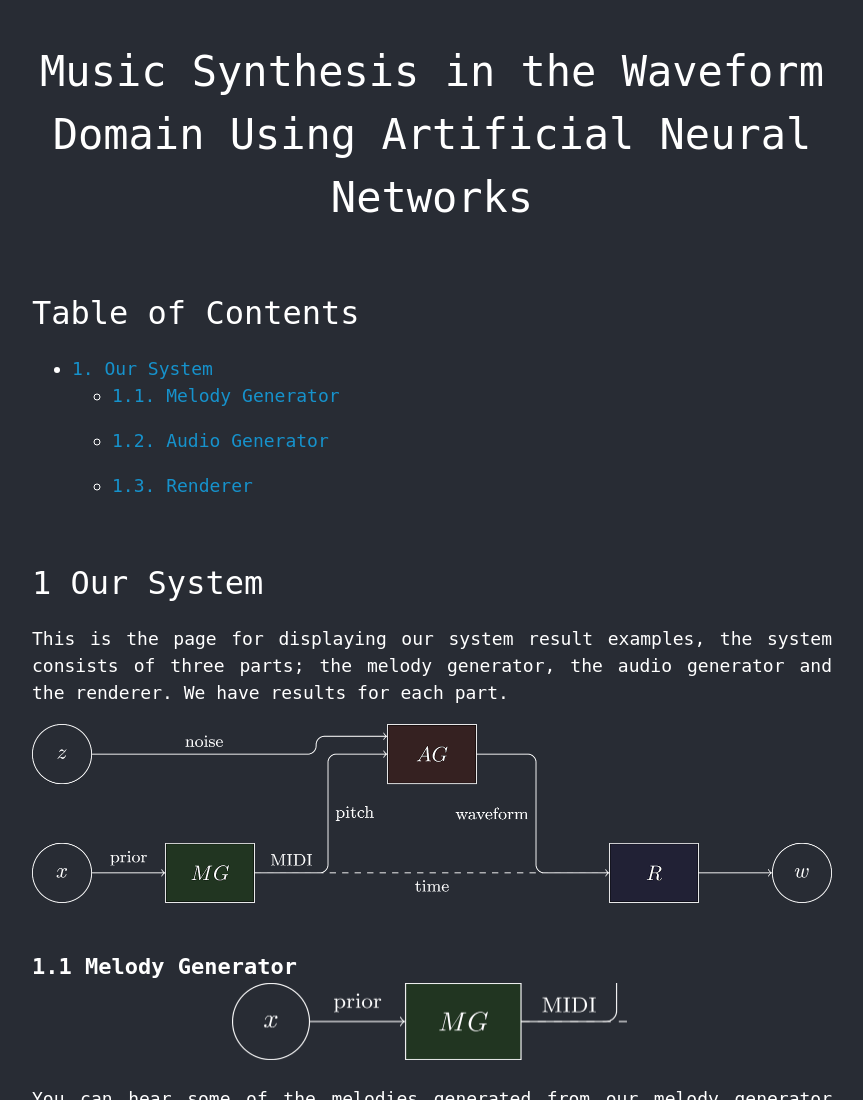
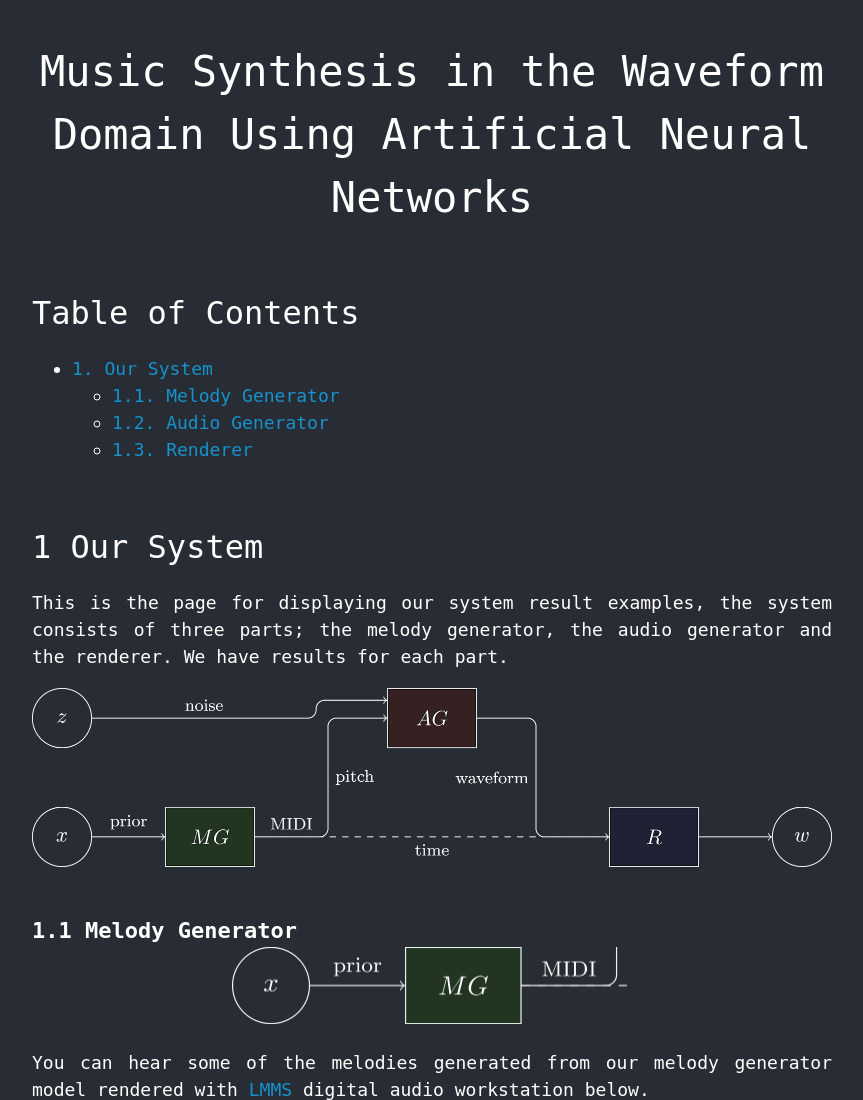
Before and after one commit to DATX02-20-04/examples, a plain HTML site: page index.html in a window 1280 px wide. Shown: the top 1100 px of the page, without its empty margins (208-1071 px from the left). Drawn offline with Linux system fonts and the light colour scheme.

Commit message:
Remove margin

```diff
--- a/main.css
+++ b/main.css
@@ -83,9 +83,6 @@ body code {
     color: #666;
     overflow-x: auto;
     font-size: .9em;
-}
-body li {
-    margin-bottom: 1em;
 }
 body img {
     height: auto;
```
